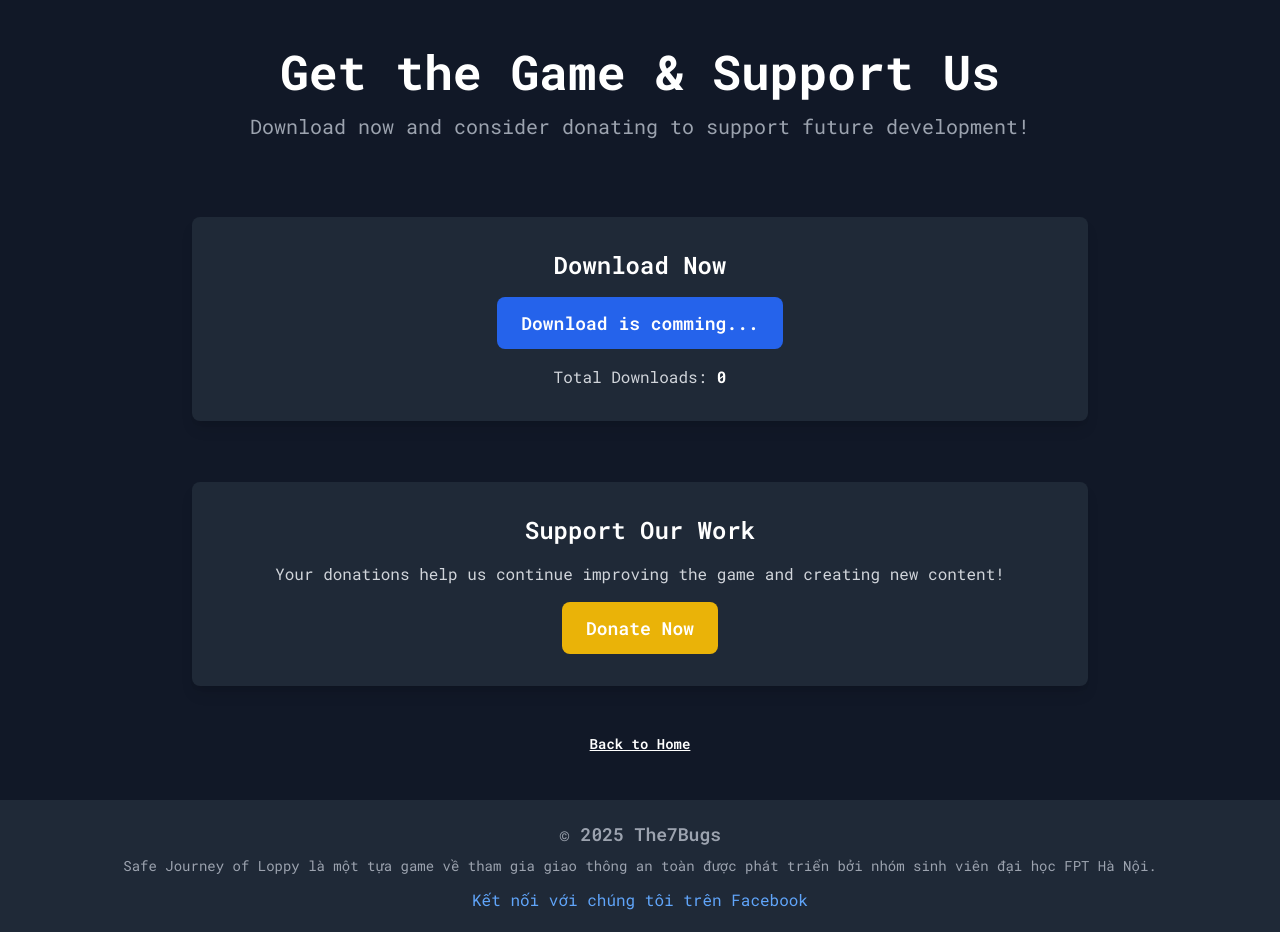
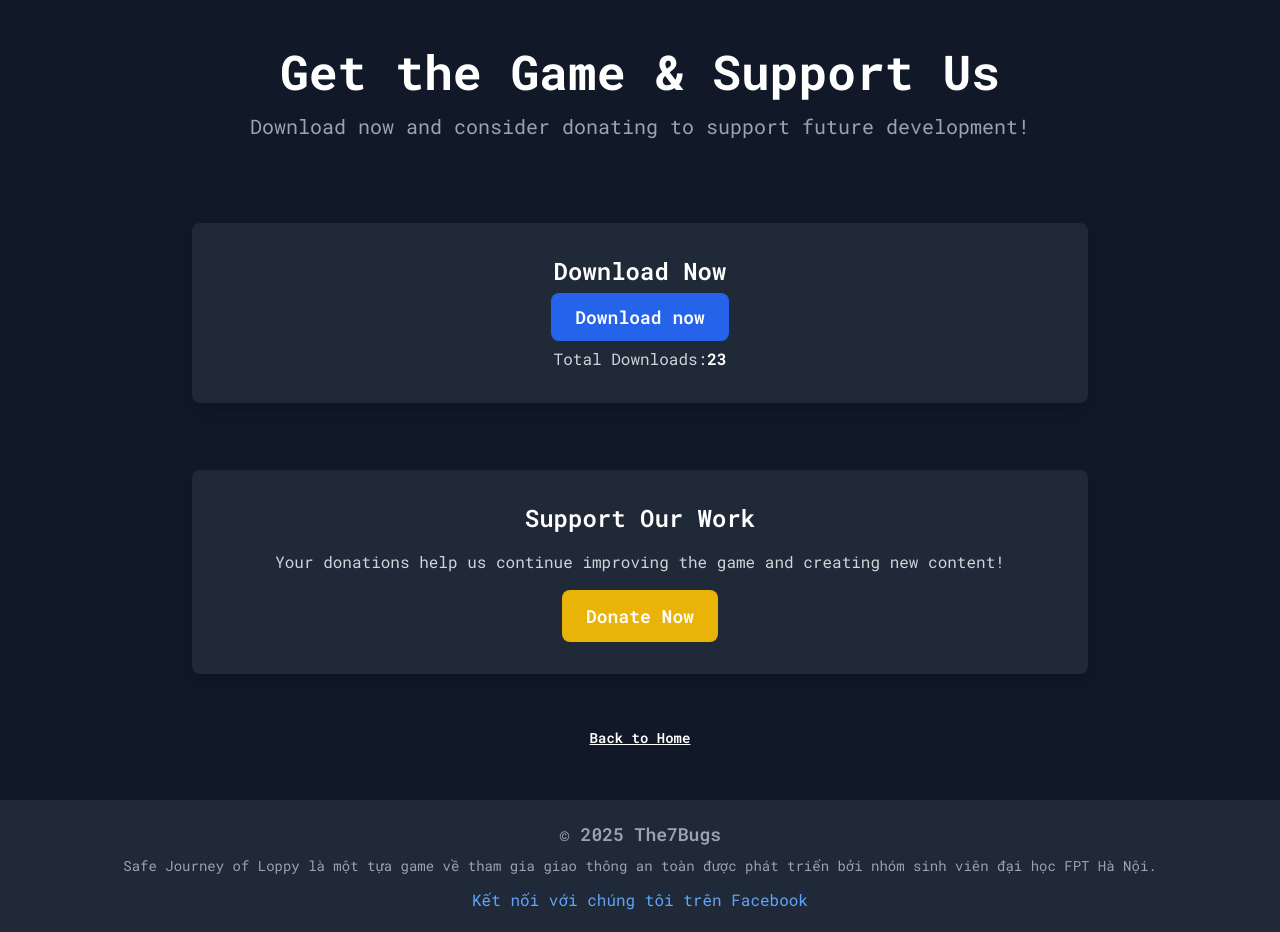
Before and after one commit to kappyphm/SJOL-Landing-Page, a Next.js app: page /download in a window 1280 px wide. Built offline with nearby package versions, Linux system fonts and the light colour scheme.

Commit message:
update download

```diff
--- a/app/download/page.tsx
+++ b/app/download/page.tsx
@@ -10,7 +10,7 @@ export default function DownloadDonatePage() {
     // Giả lập số lượt tải từ server
     const fetchDownloadCount = async () => {
       // Thay thế bằng API thực tế nếu có
-      const fakeCount = 0;
+      const fakeCount = 23;
       setDownloadCount(fakeCount);
     };
 
@@ -32,11 +32,14 @@ export default function DownloadDonatePage() {
       {/* Download Section */}
       <section className="w-full max-w-4xl text-center bg-gray-800 p-8 rounded-lg shadow-lg">
         <h2 className="text-2xl font-semibold mb-4">Download Now</h2>
-        <button className="bg-blue-600 px-6 py-3 rounded-lg text-lg font-semibold hover:bg-blue-700">
-          Download is comming...
-        </button>
+        <Link
+          href="https://drive.google.com/file/d/1qy7lMIyux7Ehw2gHbkapQ0Ch8lrxG2HK/view?usp=sharing"
+          className="bg-blue-600 px-6 py-3 rounded-lg text-lg font-semibold hover:bg-blue-700"
+        >
+          Download now
+        </Link>
         <p className="mt-4 text-gray-300">
-          Total Downloads:{" "}
+          Total Downloads:{""}
           <span className="font-bold text-white">{downloadCount}</span>
         </p>
       </section>
```
Also changed, not shown: 1 other file (tests, documents, lock files or other folders).
